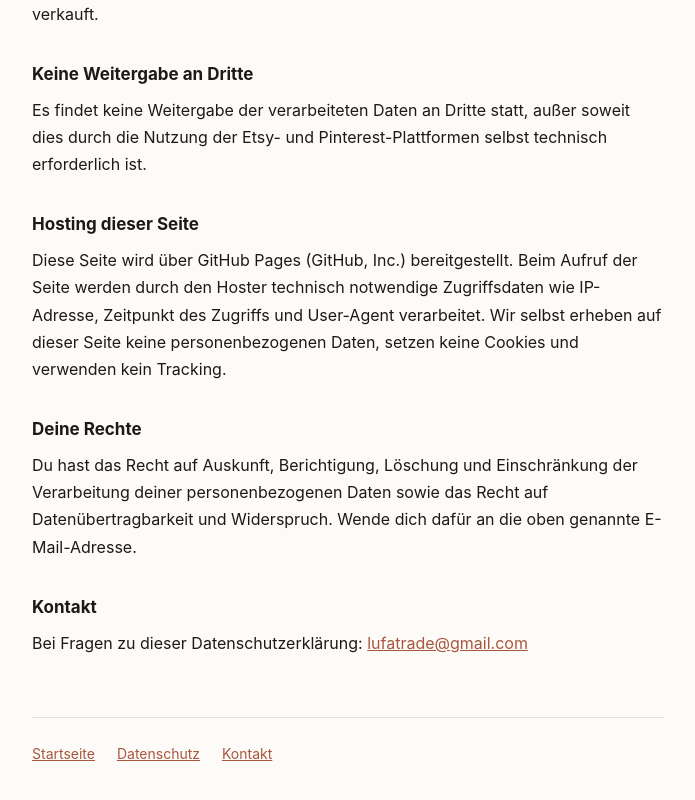
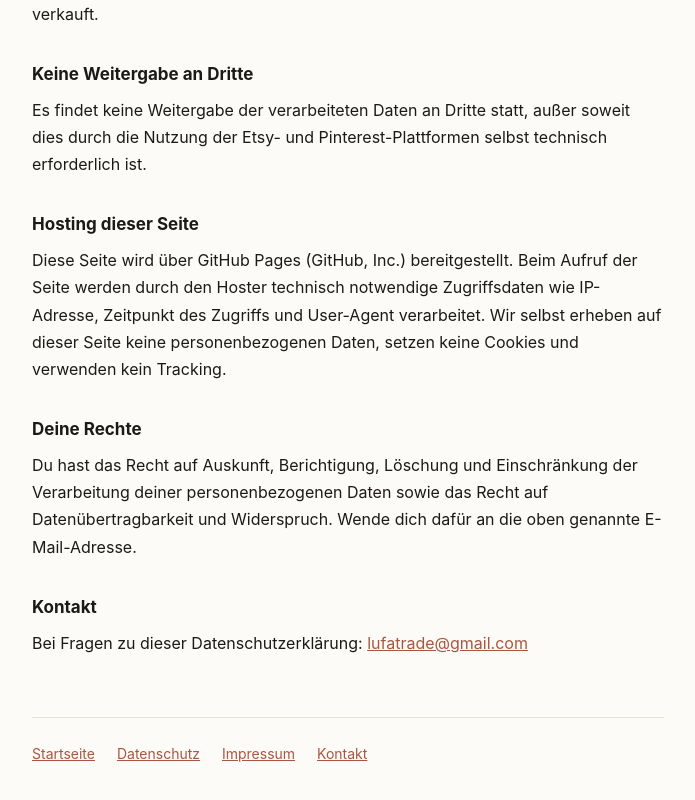
Before and after one commit to lufatrade/lufatrade.github.io, a plain HTML site: page datenschutz/index.html in a window 1280 px wide. Shown: the part 963-1763 px from the top of the page, without its empty margins (292-987 px from the left). Drawn offline with Linux system fonts and the light colour scheme.

Commit message:
Add Impressum link to footer in index.html

```diff
--- a/datenschutz/index.html
+++ b/datenschutz/index.html
@@ -114,6 +114,7 @@
   <footer>
     <a href="../">Startseite</a>
     <a href="./">Datenschutz</a>
+    <a href="../impressum/">Impressum</a>
     <a href="mailto:lufatrade@gmail.com">Kontakt</a>
   </footer>
 
```
